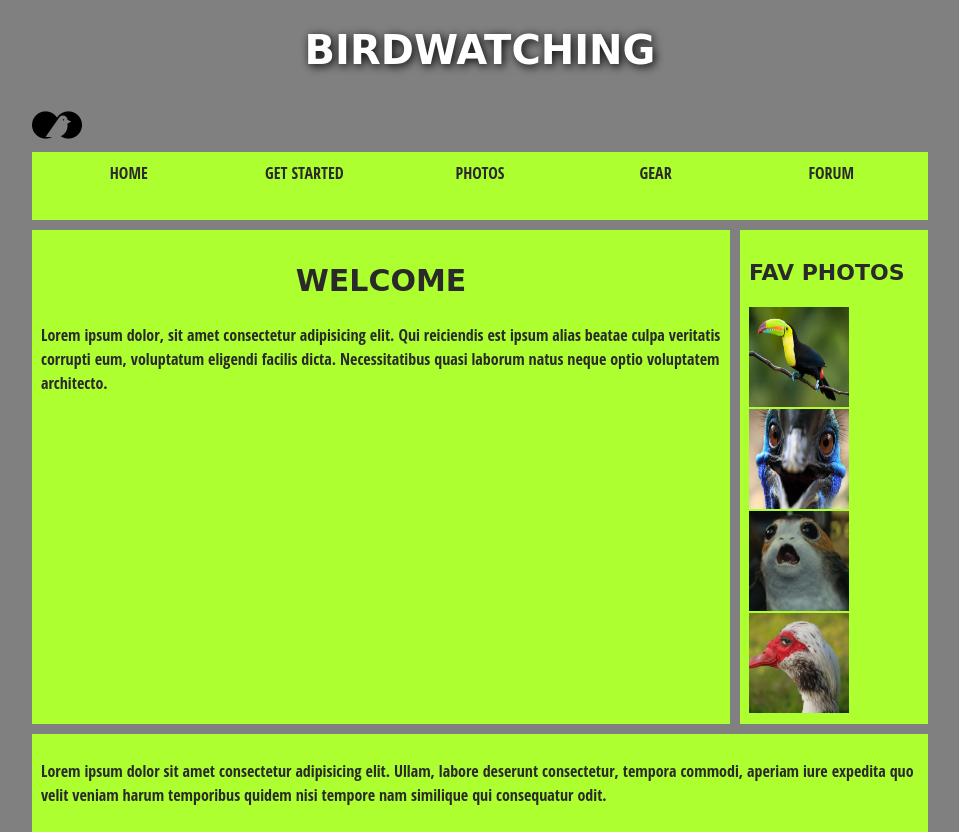
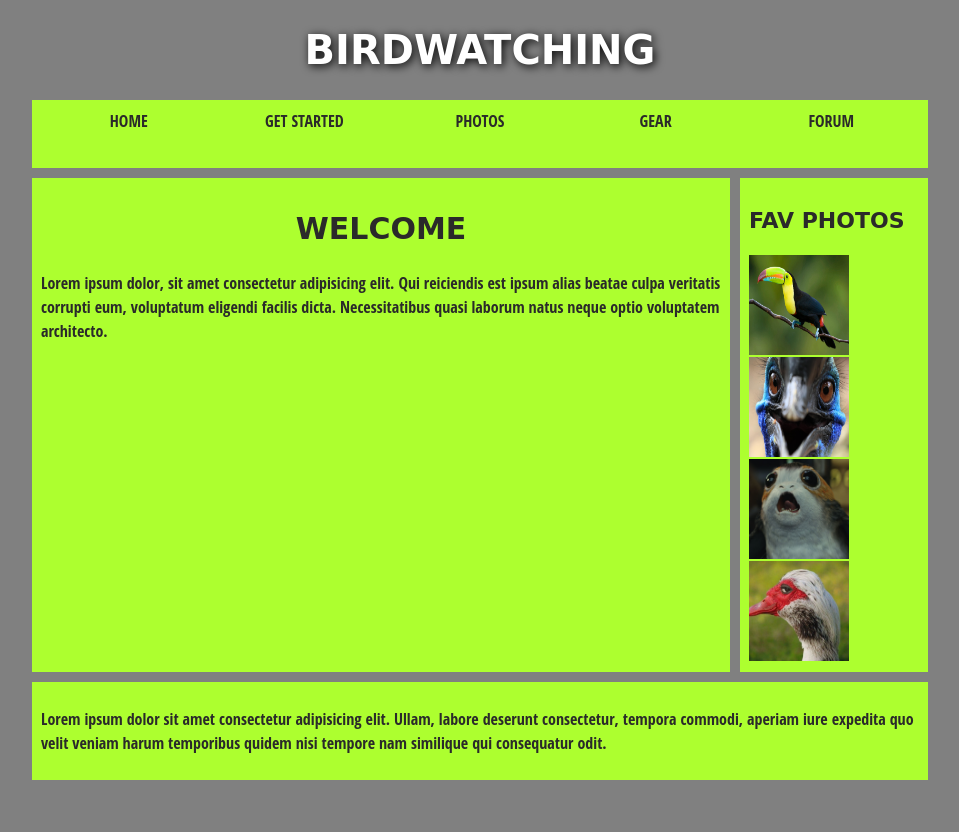
Before and after one commit to murkxd/04.2, a plain HTML site: page index.html in a window 1280 px wide. Shown: the whole page, without its empty margins (160-1119 px from the left). After the commit the page ends 800 px from the top, so only its background shows below. Drawn offline with Linux system fonts and the light colour scheme.

Commit message:
removed icon

```diff
--- a/index.html
+++ b/index.html
@@ -7,7 +7,6 @@
 </head>
 <body>
     <h1>BIRDWATCHING</h1>
-    <img src="./ptak logo.png" alt="logo" width="50" height="50">
     <nav>
         <li>HOME</li>
         <li>GET STARTED</li>
```
Also changed, not shown: ptak logo.png (deleted).
